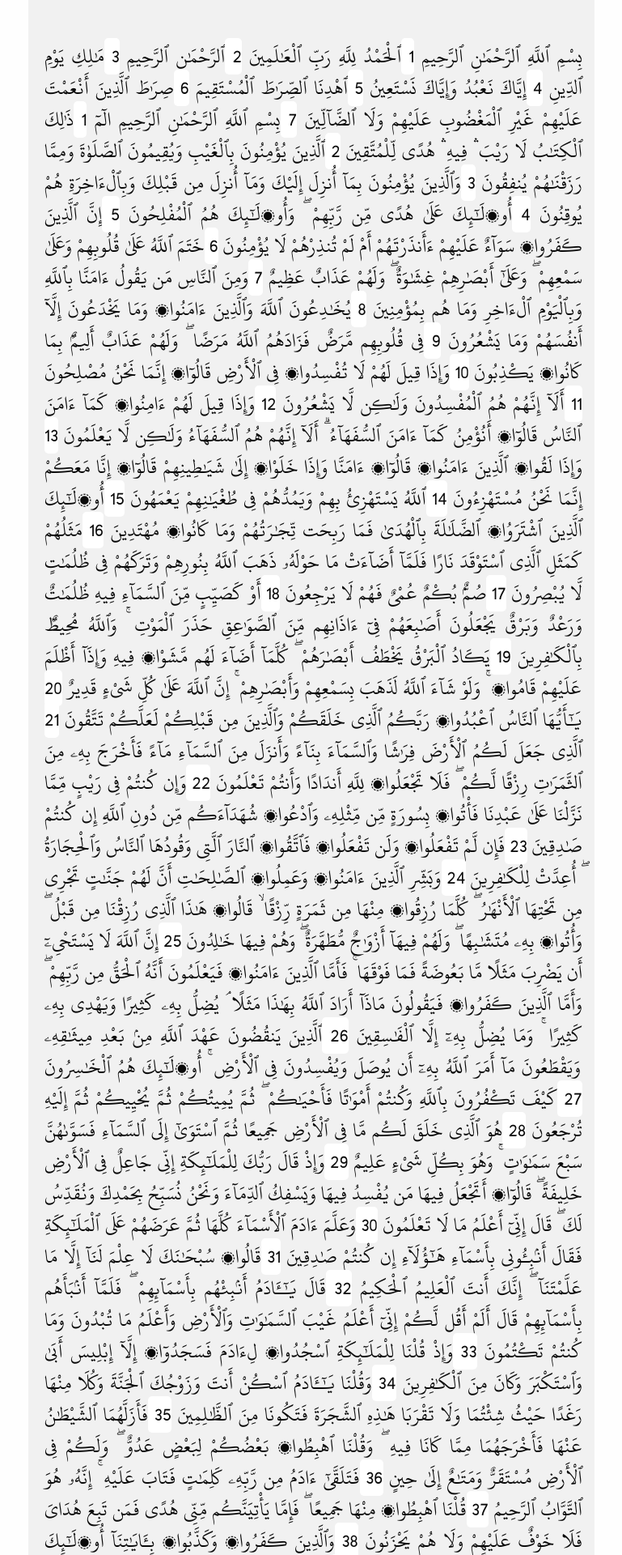
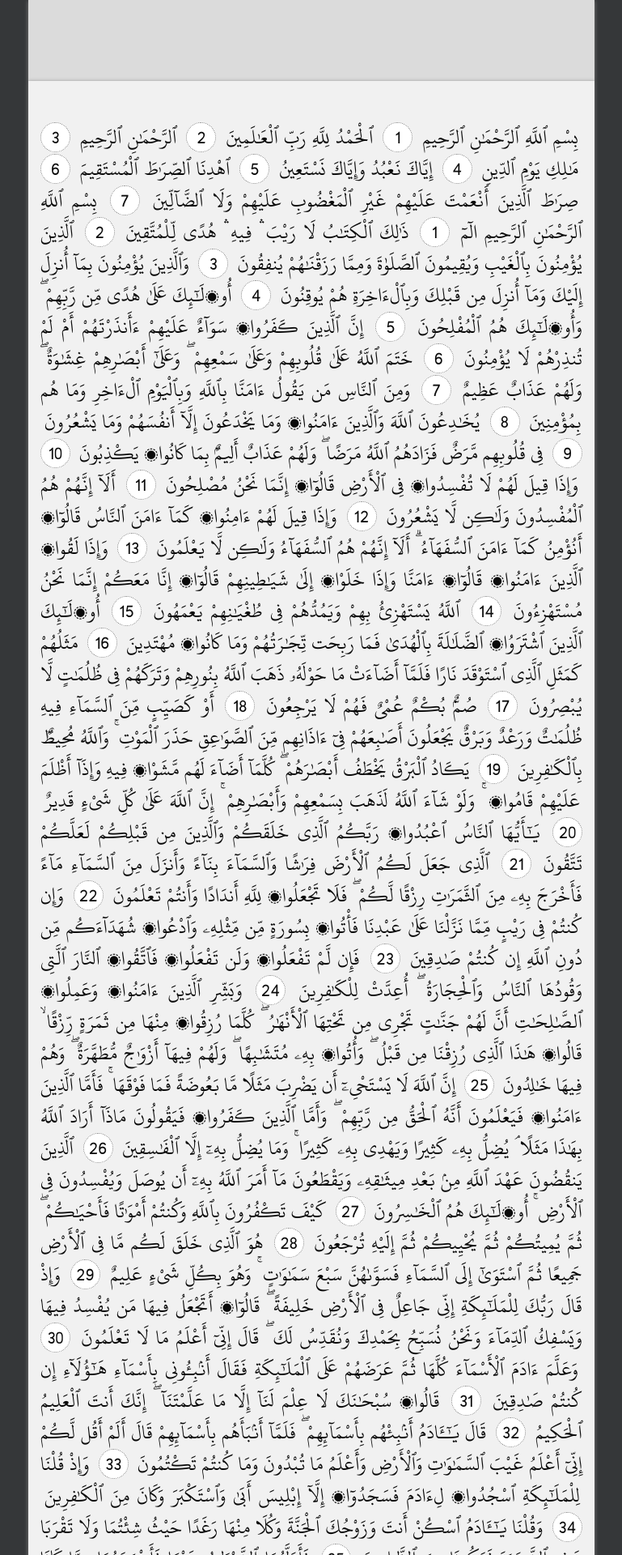
Before and after one commit to devnetsa/quran, a Jekyll site: the page built from index.html, in a window 1280 px wide. Shown: the top 1920 px of the page at 81% size, without its empty margins (255-1024 px from the left). Built offline with Jekyll 4.4.1, drawn with Linux system fonts in a browser that asks for light colours.

Commit message:
design in progress

```diff
--- a/css/style.sass
+++ b/css/style.sass
@@ -5,27 +5,45 @@
   font-family: "othmany"
   src: url("fonts/uthmanic.woff") format("woff")
 
+$primary-width:  700px
+
 body
+  width:      100%
+  float:      right
   direction:  rtl
   text-align: right
-  float:      right
-  width: 100%
+  background-color: #353739
+
+.header
+  width:            $primary-width
+  height:           100px
+  margin:           0 auto
+  box-shadow:       0px 1px 5px gray
+  background-color: #dbdbdb
 
 .page
-  margin: 0 auto
-  max-width: 700px
+  margin:           0 auto
+  max-width:        $primary-width
   background-color: #f1f1f1
-  padding: 50px 15px
-  font-family: 'othmany'
-  font-size: 26px
-  text-align: justify
+  padding:          50px 15px
+  font-family:      'othmany'
+  font-size:        26px
+  text-align:       justify
+  box-shadow:       0px 1px 5px gray
 
 .sura
-  padding-left: 5px
+  width:            100%
+
+.ayah
+  padding:          5px
 
 .ayah-no
-  display: inline
-  text-align: center
+  width:            37px
+  height:           37px
+  display:          inline-block
+  border:           1px dotted  gray
+  padding:          0
+  text-align:       center
+  line-height:      36px
+  border-radius:    20px
   background-color: #fff
-  padding-right: auto
-  border-radius: 5px
```
